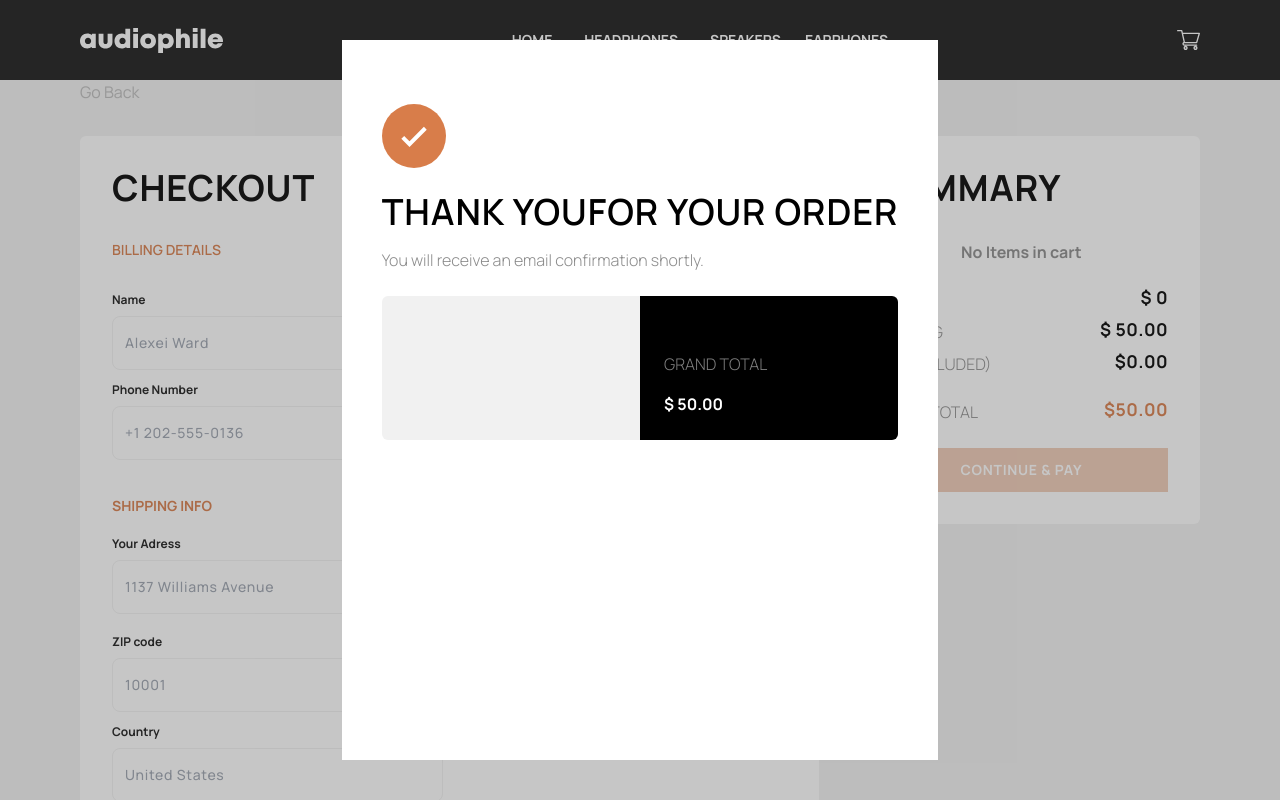
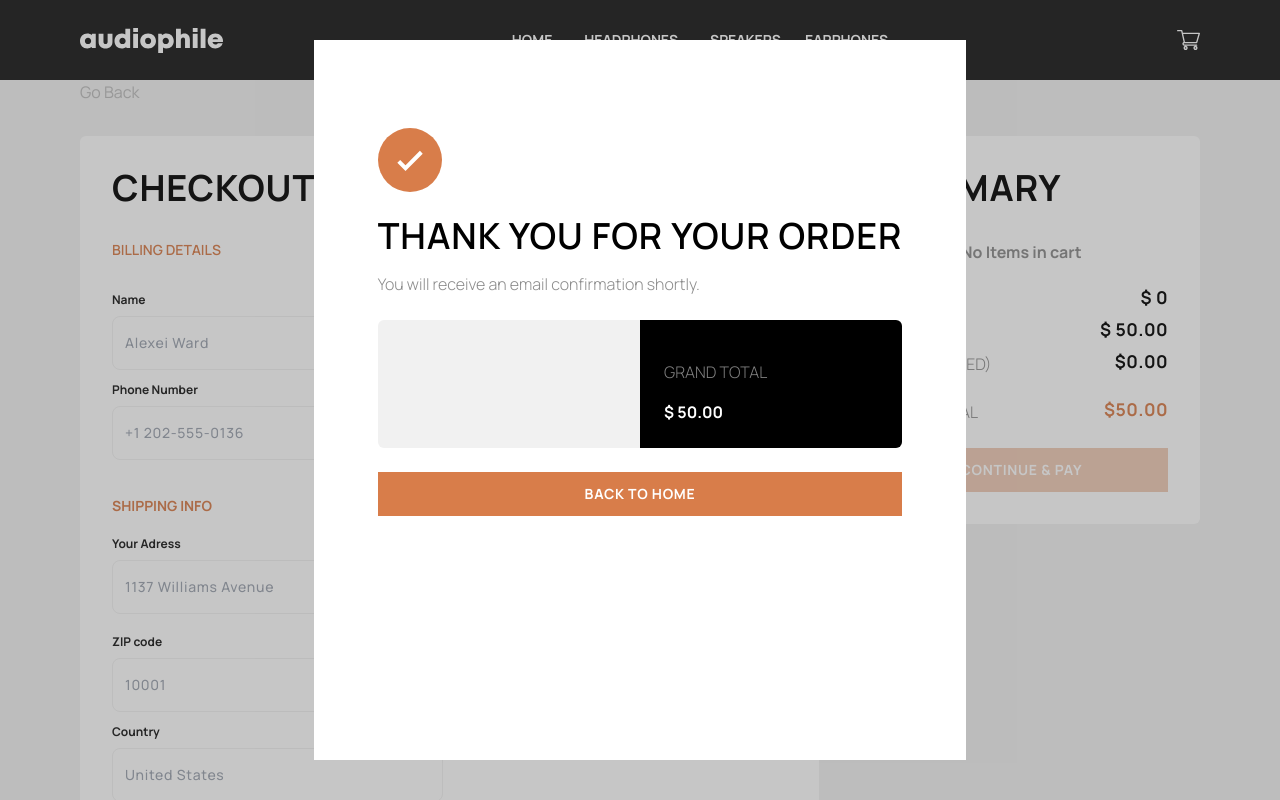
Before and after one commit to elghanbibadr/autophileEcommerce, a React (Vite) app: page /checkout in a window 1280 px wide. Both pictures are taken after a click on the picture 1188 px from the left and 40 px from the top of the page. Shown: the top 800 px of the page. Built offline with nearby package versions, Linux system fonts and the light colour scheme.

Commit message:
add the on back home button the the thank you page and clea the card

```diff
--- a/src/pages/checkout/Checkout.jsx
+++ b/src/pages/checkout/Checkout.jsx
@@ -40,7 +40,6 @@ const Checkout = () => {
 
  const handleFormSubmited=(e)=>{
      e.preventDefault();
-     console.log(city,userName,email)
      validate();
      if(userName && email &&  phone && country && city && zipCode && address ) {
       if (isEmoneyPaymentMethod){
@@ -62,7 +61,7 @@ const Checkout = () => {
  const validate = () => {
    if (!userName || !city) {
      setUserNameError('Field cannot be empty');
-   } else setUserName('')
+   } else setUserNameError('')
    if (!email) {
     setEmailError('Field cannot be empty');
   }
@@ -240,7 +239,7 @@ const Checkout = () => {
               <p className='text-paleBlack '>GRAND TOTAL</p>
               <h4 className='text-orange font-bold '>${totalPrice}</h4>
             </div>
-                    <div onClick={handleFormSubmited}>
+            <div onClick={handleFormSubmited}>
                       <Btn  className={`${addedItemsToCard.length===0 ? "  bg-opacity-40 cursor-not-allowed":"bg-opacity-100 "} bg-orange disabled text-white w-full mt-6`}    text="CONTINUE & PAY"/>
                     </div>
               </div>
--- a/src/pages/checkout/ThankYou.jsx
+++ b/src/pages/checkout/ThankYou.jsx
@@ -1,23 +1,29 @@
 import React from 'react'
 import Overlay from '../../componenet/UI/Overlay'
 import { useContext } from 'react'
+import { Link } from 'react-router-dom'
+import Btn from '../../componenet/UI/Btn'
 import checkMark from "../../../public/images/shared/desktop/icon-check-mark.svg"
 import { AppContext } from '../../store/AppContext'
 const ThankYou = (props) => {
     const {backdropIsOpen,setBackdropIsOpen,addedItemsToCard} = useContext(AppContext)
+const handleOnBackHomeClicked=()=>{
+  setBackdropIsOpen(false)
+  setAddedItemsToCard([])
+}
 
 
   return (
     <Overlay setBackdropIsOpen={setBackdropIsOpen} >
-        <div className='bg-white h-[90%] self-center p-10 text-black mx-auto'>
+        <div className='bg-white h-[90%] self-center p-10 lg:p-16 text-black mx-auto'>
           <img className='my-6' src={checkMark} alt='check mark icon' />
-        <h3 className='text-black'>THANK YOUFOR YOUR ORDER</h3>
+        <h3 className='text-black'>THANK YOU FOR YOUR ORDER</h3>
        <p className='text-paleBlack my-4'>You will receive an email confirmation shortly.</p>
-       <div className='flex justify-between rounded-md mt-6 overflow-hidden '>
-         <div className='w-1/2 bg-lightGray p-6 ' >
+       <div className='flex flex-col lg:flex-row lg:items-stretch  justify-between  rounded-md mt-6 overflow-hidden '>
+         <div className='lg:w-1/2  bg-lightGray p-6 ' >
          {addedItemsToCard.map(({cartImage,id,quantity,price,shortName})=>{
 
-          return  <div key={id} className='flex  justify-between items-center'>
+          return  <div key={id} className='flex  justify-between items-center '>
              <div className='flex items-center '>
                <img className='h-[70px] rounded-md mr-3' src={cartImage} />
                <div >
@@ -32,11 +38,15 @@ const ThankYou = (props) => {
            </div>
            })}
          </div>
-        <div className='bg-black w-1/2  p-6 pt-10 '>
+        <div className='bg-black lg:w-1/2  p-6  '>
           <p className='my-4'>GRAND TOTAL</p>
           <h5 className='text-white font-bold'>$  {props.totalPrice}</h5>
         </div>
        </div>
+       <Link to="/" onClick={handleOnBackHomeClicked}>
+         <Btn  className='bg-orange  text-white w-full mt-6'    text="BACK TO HOME"/>
+       </Link>
+
         </div>
     </Overlay>
   )
```
